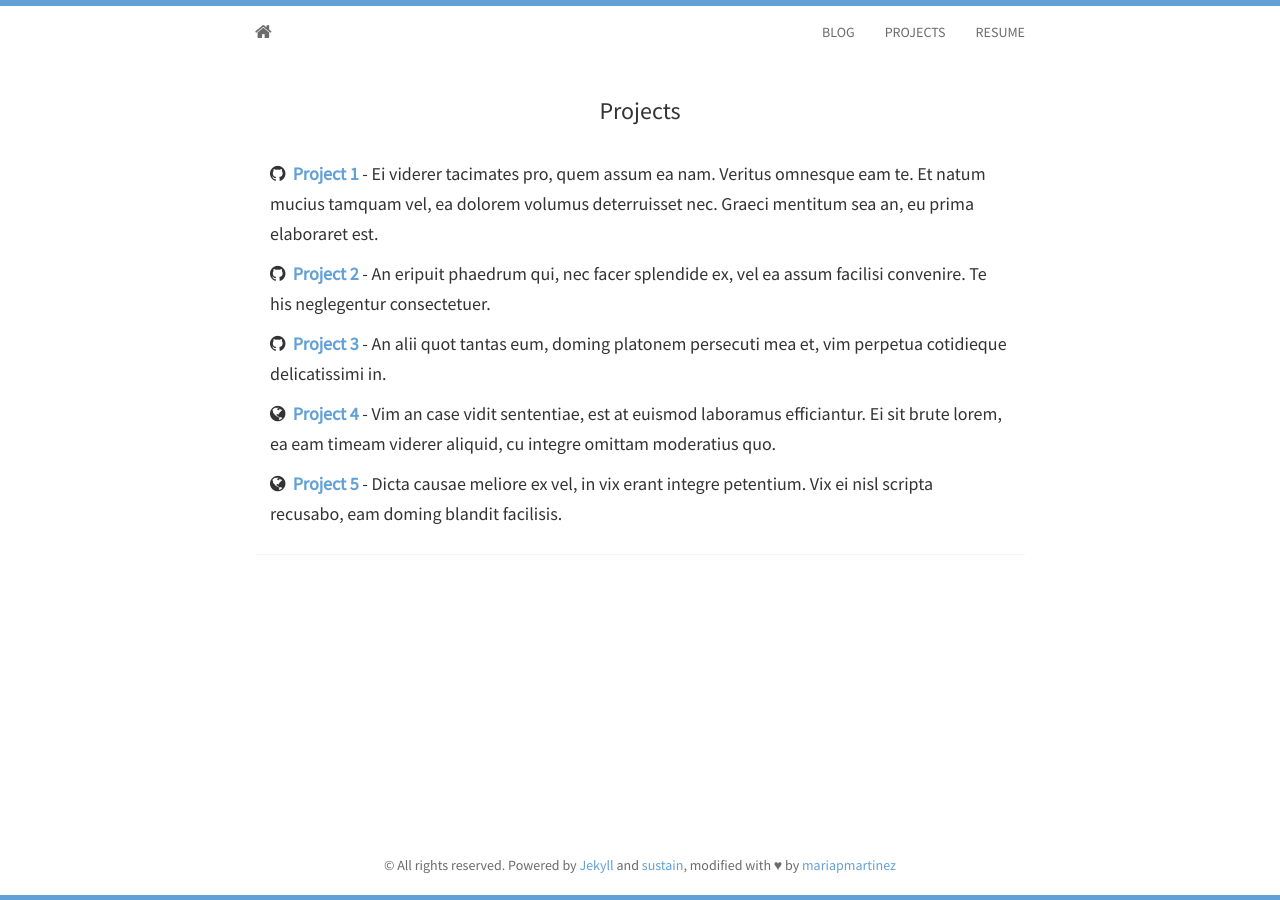
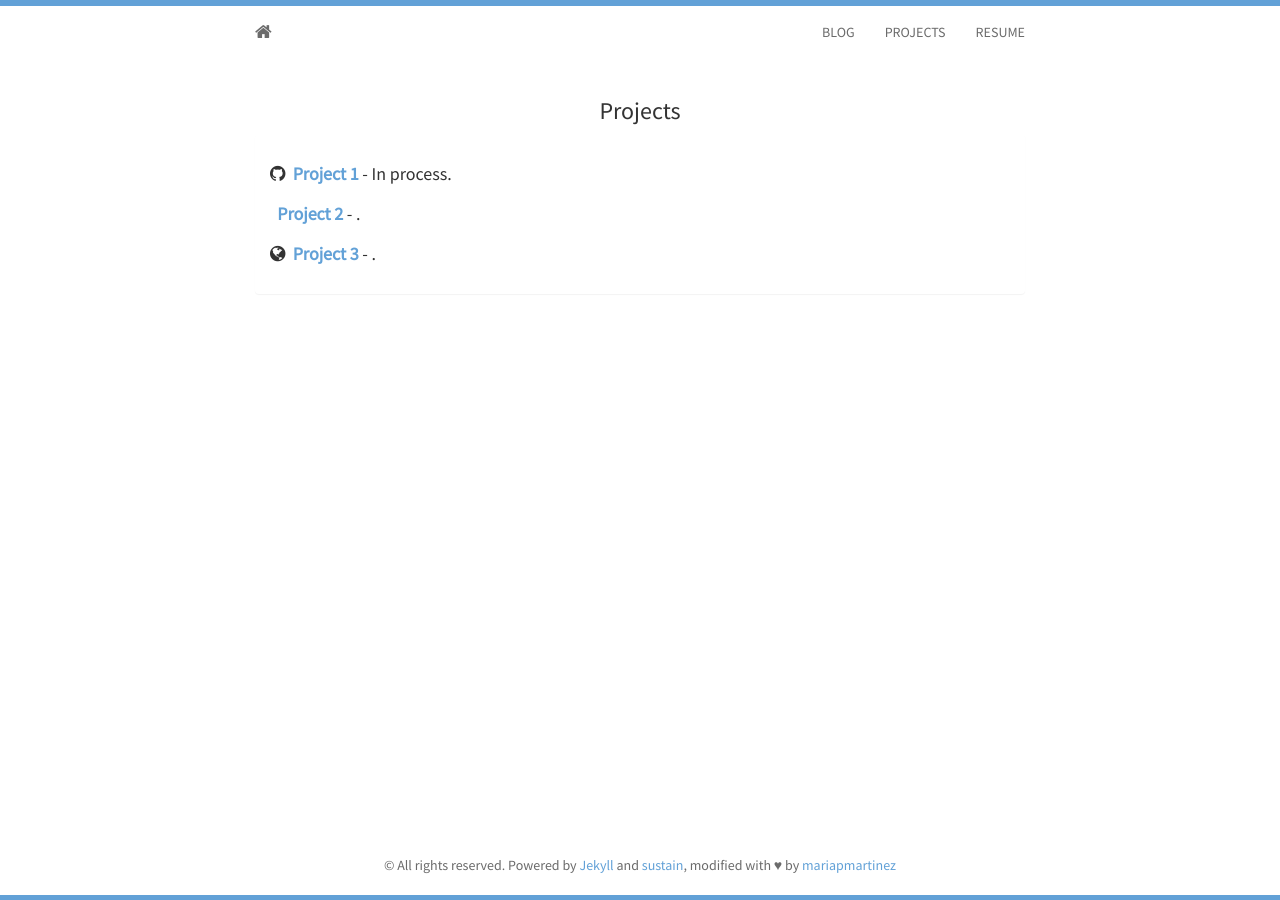
Before and after one commit to mpmarti/mpmarti.github.io, a Jekyll site: the page built from projects.html, in a window 1280 px wide. Built offline with Jekyll 4.4.1, drawn with Linux system fonts in a browser that asks for light colours; nearby versions of some CDN libraries.

Commit message:
Change in projects

```diff
--- a/_includes/projects.html
+++ b/_includes/projects.html
@@ -5,27 +5,15 @@
     <div class="panel-body">
 		<h5>
 			<i class="fa fa-github"></i>&nbsp;&nbsp;<strong><a href="#">Project 1</a></strong>
-			- Ei viderer tacimates pro, quem assum ea nam. Veritus omnesque eam te. Et natum mucius tamquam vel,
-			ea dolorem volumus deterruisset nec. Graeci mentitum sea an, eu prima elaboraret est.
+			- In process.
 		</h5>
 		<h5>
-			<i class="fa fa-github"></i>&nbsp;&nbsp;<strong><a href="#">Project 2</a></strong>
-			- An eripuit phaedrum qui, nec facer splendide ex, vel ea assum facilisi convenire.
-			Te his neglegentur consectetuer.
-		</h5>
-    	<h5>
-			<i class="fa fa-github"></i>&nbsp;&nbsp;<strong><a href="#">Project 3</a></strong>
-			- An alii quot tantas eum, doming platonem persecuti mea et, vim perpetua cotidieque delicatissimi in.
+			<i class="fa fa-gicog"></i>&nbsp;&nbsp;<strong><a href="#">Project 2</a></strong>
+			- .
 		</h5>
 		<h5>
-			<i class="fa fa-globe"></i>&nbsp;&nbsp;<strong><a href="#">Project 4</a></strong>
-			- Vim an case vidit sententiae, est at euismod laboramus efficiantur. Ei sit brute lorem,
-			ea eam timeam viderer aliquid, cu integre omittam moderatius quo.
-		</h5>
-		<h5>
-			<i class="fa fa-globe"></i>&nbsp;&nbsp;<strong><a href="#">Project 5</a></strong>
-			- Dicta causae meliore ex vel, in vix erant integre petentium. Vix ei nisl scripta recusabo,
-			eam doming blandit facilisis.
+			<i class="fa fa-globe"></i>&nbsp;&nbsp;<strong><a href="#">Project 3</a></strong>
+			- .
 		</h5>
 
 
```
